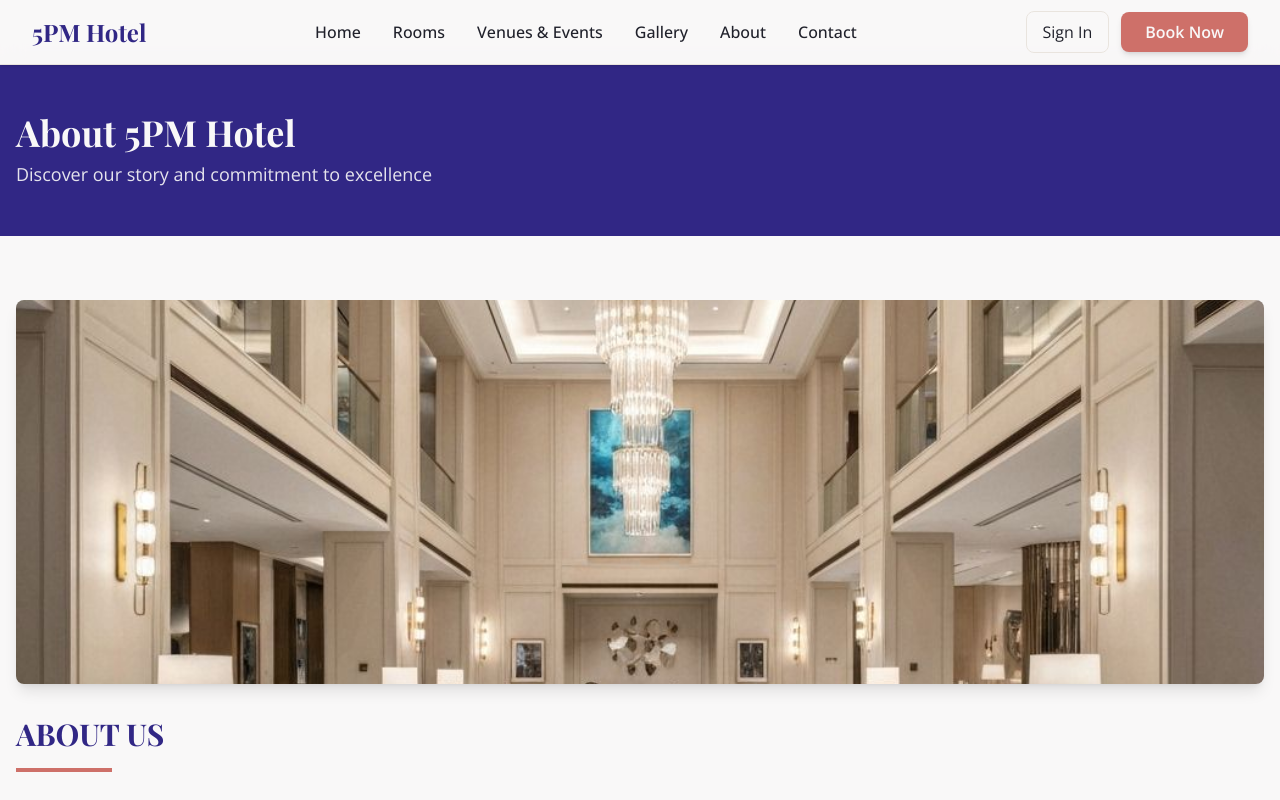
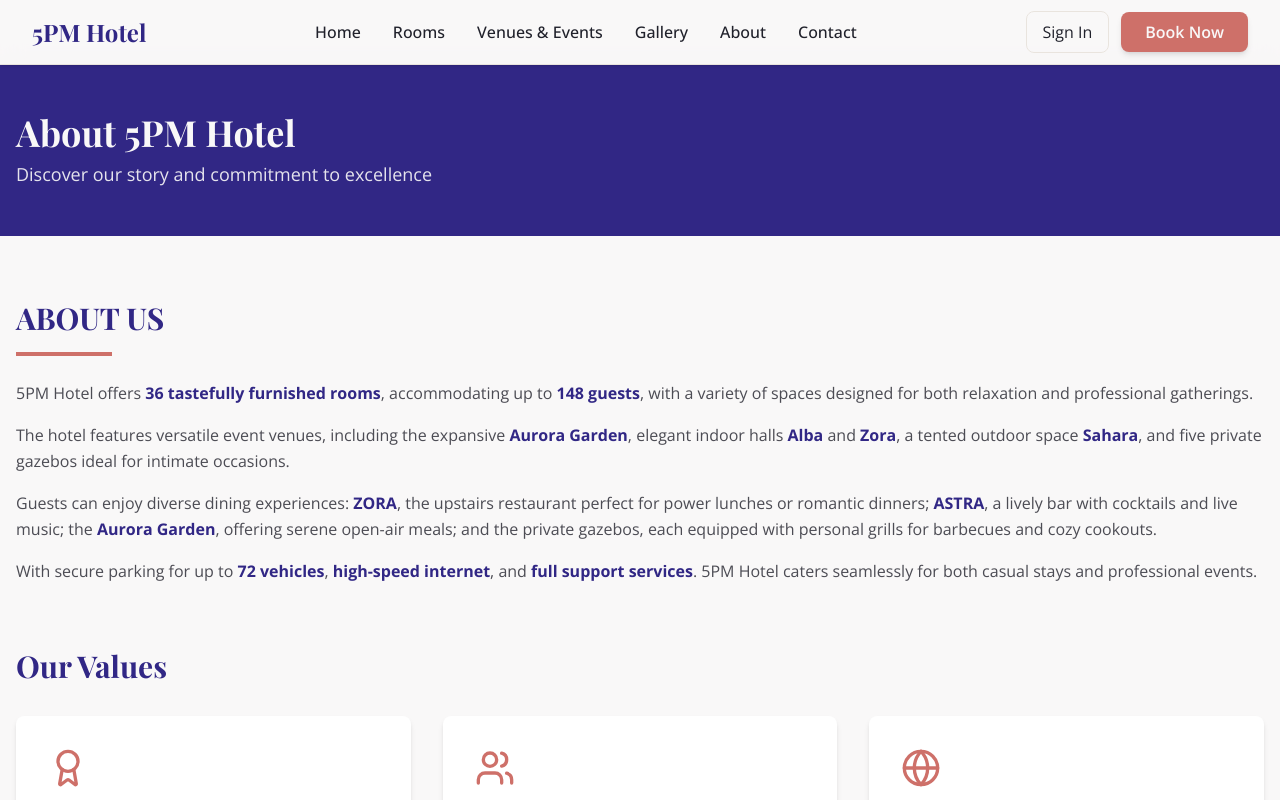
Before and after one commit to connectzen/5pmhotel, a Next.js app: page /about in a window 1280 px wide. Shown: the top 800 px of the page. Built offline with nearby package versions, Linux system fonts and the light colour scheme; no server answers; the database is empty.

Commit message:
Remove About page hero image
Remove the background hero image from the About page.

```diff
--- a/app/about/page.tsx
+++ b/app/about/page.tsx
@@ -17,10 +17,6 @@ export default function AboutPage() {
         <div className="max-w-7xl mx-auto px-4 py-16">
           {/* Hero Section */}
           <div className="mb-16">
-            <div
-              className="h-96 bg-cover bg-center rounded-lg shadow-lg mb-8"
-              style={{ backgroundImage: 'url("/luxury-hotel-lobby.jpg")' }}
-            />
             <div className="prose prose-lg max-w-none">
               <h2 className="font-serif text-3xl font-bold text-primary mb-4">ABOUT US</h2>
               <div className="w-24 h-1 bg-accent mb-6"></div>
```
